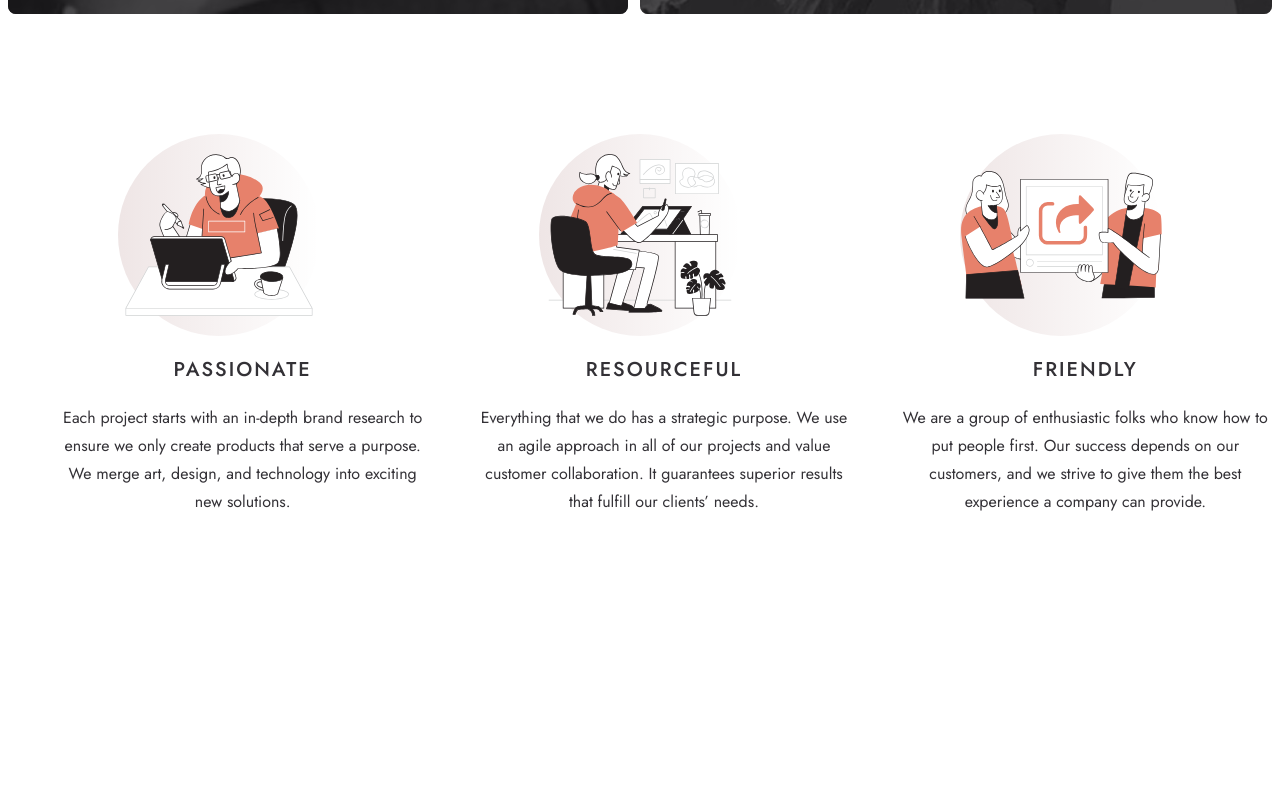
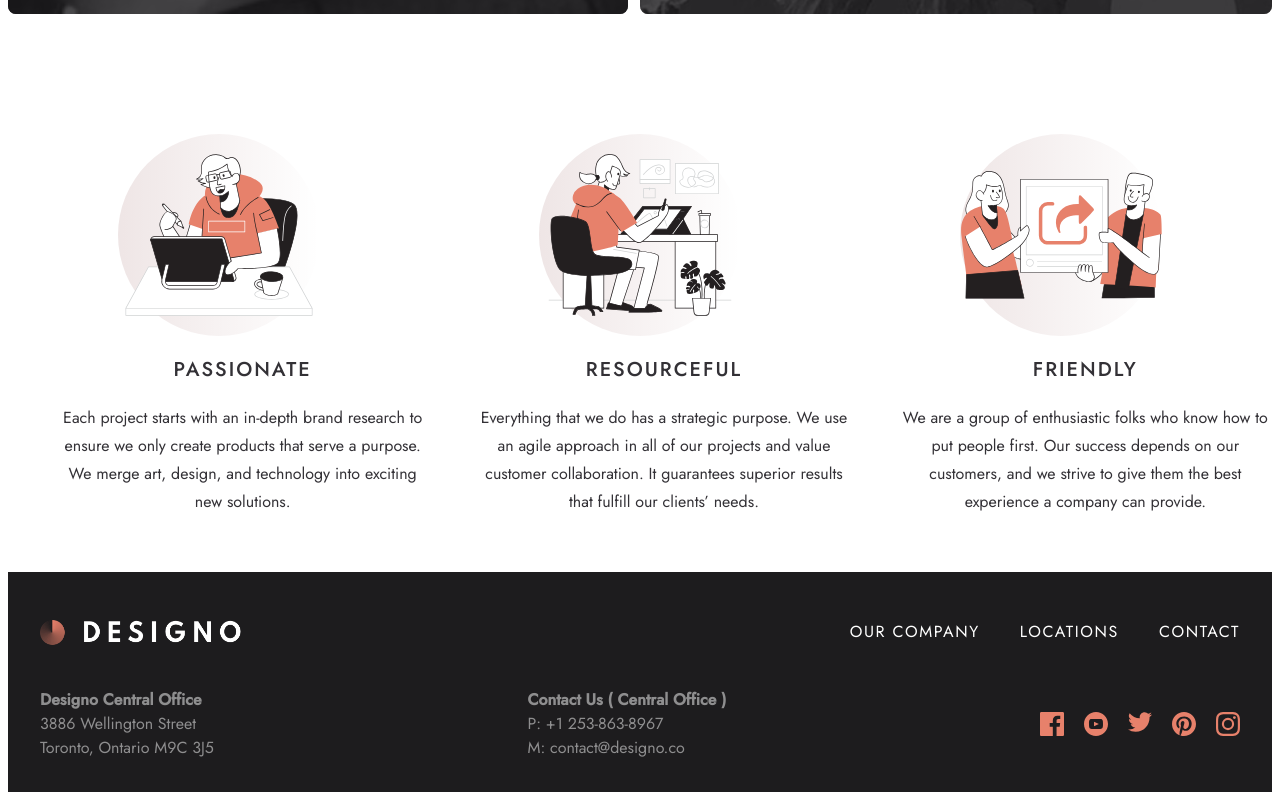
Before and after one commit to Damjan15/Designo, a React (Create React App) app: page / in a window 1280 px wide. Shown: the part 1523-2323 px from the top of the page. Before the commit the page ends 2103 px from the top, so only its background shows below. Built offline with nearby package versions, Linux system fonts and the light colour scheme.

Commit message:
Footer created, Added links to pages

```diff
--- a/src/components/Country.jsx
+++ b/src/components/Country.jsx
@@ -1,3 +1,5 @@
+import { Link } from "react-router-dom"
+
 const Country = ({ cover, title }) => {
   return (
     <div className="w-full flex flex-col justify-center items-center space-y-4">
@@ -6,7 +8,9 @@ const Country = ({ cover, title }) => {
         </div>
         <div className="text-center">
             <h3 className="text-xl text-darkGrey font-medium tracking-widest uppercase mb-4">{title}</h3>
-            <button className="bg-peach uppercase text-white py-4 px-6 rounded-md hover:bg-lightPeach">See Location</button>
+            <Link to="/locations">
+              <button className="bg-peach uppercase text-white py-4 px-6 rounded-md hover:bg-lightPeach">See Location</button>
+            </Link>
         </div>
     </div>
   )
--- /dev/null
+++ b/src/components/Footer.jsx
@@ -0,0 +1,74 @@
+import { Link } from "react-router-dom"
+import logo from "../assets/shared/desktop/logo-light.png"
+import facebook from "../assets/shared/desktop/icon-facebook.svg"
+import instagram from "../assets/shared/desktop/icon-instagram.svg"
+import pinterest from "../assets/shared/desktop/icon-pinterest.svg"
+import youtube from "../assets/shared/desktop/icon-youtube.svg"
+import twitter from "../assets/shared/desktop/icon-twitter.svg"
+
+
+const Footer = () => {
+  return (
+    <div className="bg-black p-4 flex flex-col justify-center space-y-6 md:p-8">
+        {/* Header */}
+        <div className="flex flex-col divide-y divide-dahsed divide-white/10 md:flex-row md:justify-between md:divide-none">
+            <div className="flex flex-col items-center justify-center py-4">
+                <img src={logo} className="w-52	h-7" alt="Design Logo" />
+            </div>
+
+            <ul className="text-white text-center space-y-3 pt-4 md:flex md:space-y-0 md:space-x-10">
+                <li className="nav-item">
+                    <Link to="/about">Our Company</Link>
+                </li>
+
+                <li className="nav-item">
+                    <Link to="/locations">Locations</Link>
+                </li>
+
+                <li className="nav-item">
+                    <Link to="/contact">Contact</Link>
+                </li>
+            </ul>
+        </div>
+
+        {/* Body */}
+        <div className="flex flex-col items-center space-y-7 md:flex-row md:space-y-0 md:justify-between">
+            <ul className="text-white/50 text-center md:text-left">
+                <li className="font-bold">Designo Central Office</li>
+                <li>3886 Wellington Street</li>
+                <li>Toronto, Ontario M9C 3J5</li>
+            </ul>
+
+            <ul className="text-white/50 text-center md:text-left">
+                <li className="font-bold">Contact Us ( Central Office )</li>
+                <li>P: +1 253-863-8967</li>
+                <li>M: contact@designo.co</li>
+            </ul>
+
+            <ul className="flex flex-row space-x-5">
+                <li>
+                    <img src={facebook} alt="Facebook Icon" />
+                </li>
+
+                <li>
+                    <img src={youtube} alt="Youtube Icon" />
+                </li>
+
+                <li>
+                    <img src={twitter} alt="Twitter Icon" />
+                </li>
+
+                <li>
+                    <img src={pinterest} alt="Pinterest Icon" />
+                </li>
+
+                <li>
+                    <img src={instagram} alt="Instagram Icon" />
+                </li>
+            </ul>
+        </div>
+    </div>
+  )
+}
+
+export default Footer
--- a/src/components/Hero.jsx
+++ b/src/components/Hero.jsx
@@ -1,3 +1,5 @@
+import { Link } from "react-router-dom";
+
 const Hero = () => {
   return (
     <div className="hero bg-peach rounded-lg flex flex-col justify-center items-center lg:flex-row">
@@ -6,7 +8,9 @@ const Hero = () => {
         <p className="text-sm text-white md:text-lg lg:my-8">With over 10 years in the industry, we are experienced in creating fully responsive websites, app design, and engaging brand experiences. Find out more about our services.</p>
 
         <div className="mt-8">
-          <button className="bg-white text-darkGrey uppercase font-medium leading-6 tracker-wider py-4 px-6 rounded-md outline-none hover:bg-lightPeach hover:text-white">Learn More</button>
+          <Link to="/about">
+            <button className="bg-white text-darkGrey uppercase font-medium leading-6 tracker-wider py-4 px-6 rounded-md outline-none hover:bg-lightPeach hover:text-white">Learn More</button>
+          </Link>
         </div>
       </div>
 
--- a/src/components/Service.jsx
+++ b/src/components/Service.jsx
@@ -1,7 +1,7 @@
 import { Link } from "react-router-dom";
 import arrowRight from "../assets/shared/desktop/icon-right-arrow.svg";
 
-const Service = ({ bg, title, row, col }) => {
+const Service = ({ bg, title, row, col, link }) => {
   return (
     <div
       className={`service w-full rounded-lg cursor-pointer ${bg} ${row ? row : ""} ${col ? col : ""} group`}
@@ -12,7 +12,7 @@ const Service = ({ bg, title, row, col }) => {
 
           <div className="flex items-center justify-between">
             <Link
-              to="/"
+              to={`/category/${link}`}
               className="text-base font-medium uppercase tracking-widest mr-5"
             >
               View Project
--- a/src/components/index.js
+++ b/src/components/index.js
@@ -9,3 +9,4 @@ export { default as Talent } from "./Talent"
 export { default as Country } from "./Country"
 export { default as Location } from "./Location"
 export { default as ContactForm } from "./ContactForm"
+export { default as Footer } from "./Footer"
--- a/src/containers/Layout.jsx
+++ b/src/containers/Layout.jsx
@@ -1,10 +1,11 @@
-import { Navbar } from "../components"
+import { Footer, Navbar } from "../components"
 
 const Layout = ({ children }) => {
   return (
     <div className="container mx-auto max-w-7xl p-2">
       <Navbar />
       <main>{children}</main>
+      <Footer />
     </div>
   )
 }
--- a/src/containers/Services.jsx
+++ b/src/containers/Services.jsx
@@ -3,9 +3,9 @@ import { Service } from "../components";
 const Services = () => {
   return (
     <div className="h-screen my-16 grid grid-cols-1 gap-3 lg:grid-cols-2 lg:grid-rows-6">
-      <Service title="Web Design" bg="service-web-design" row="lg:row-span-6" />
-      <Service title="App Design" bg="service-app-design" col="lg:col-span-2 lg:col-start-2 lg:row-span-3" />
-      <Service title="Graphic Design" bg="service-graphic-design" col="lg:col-span-2 lg:col-start-2 lg:row-span-3" />
+      <Service title="Web Design" bg="service-web-design" row="lg:row-span-6" link="web-design" />
+      <Service title="App Design" bg="service-app-design" col="lg:col-span-2 lg:col-start-2 lg:row-span-3" link="app-design" />
+      <Service title="Graphic Design" bg="service-graphic-design" col="lg:col-span-2 lg:col-start-2 lg:row-span-3" link="graphic-design" />
     </div>
   );
 };
```
